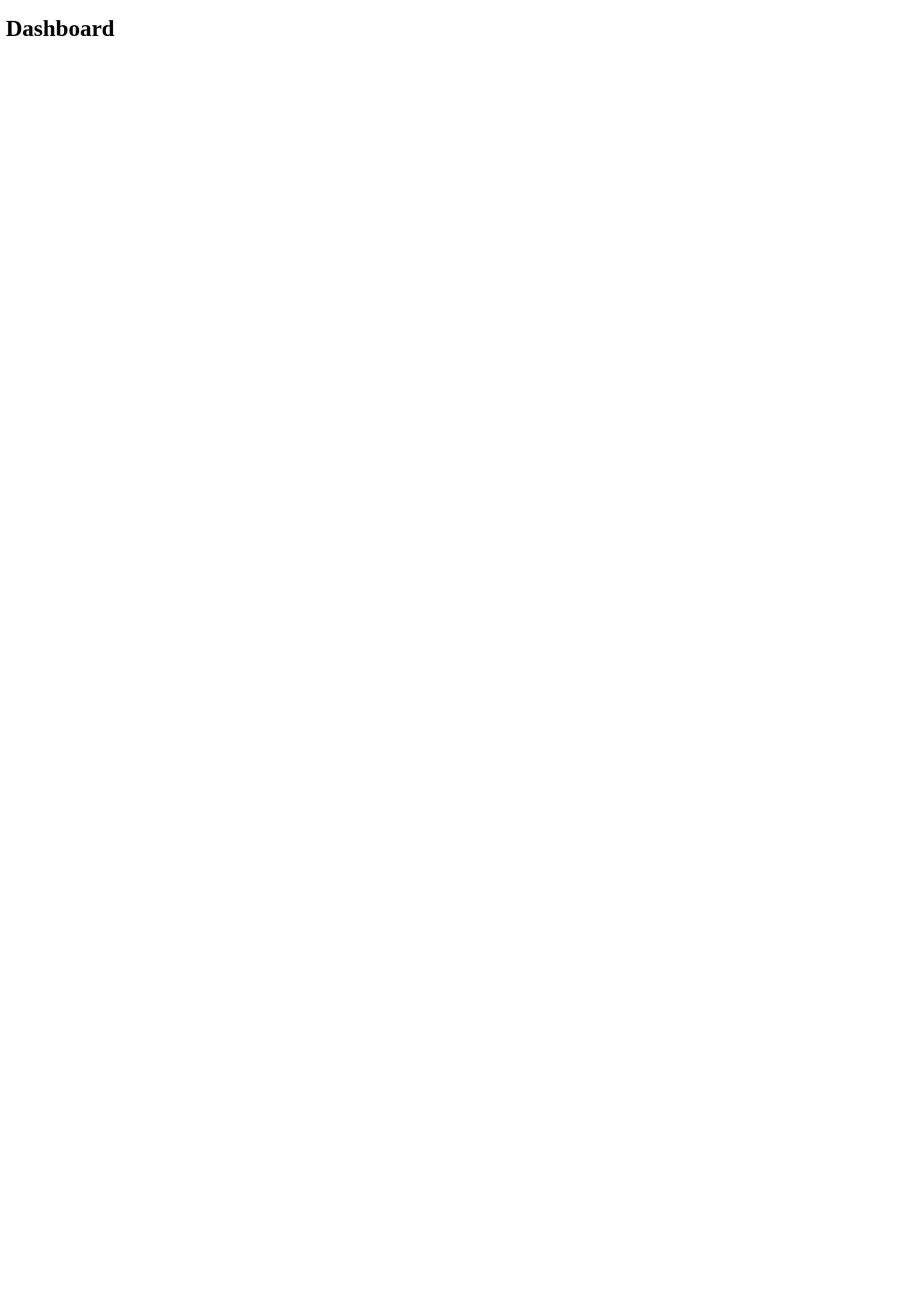
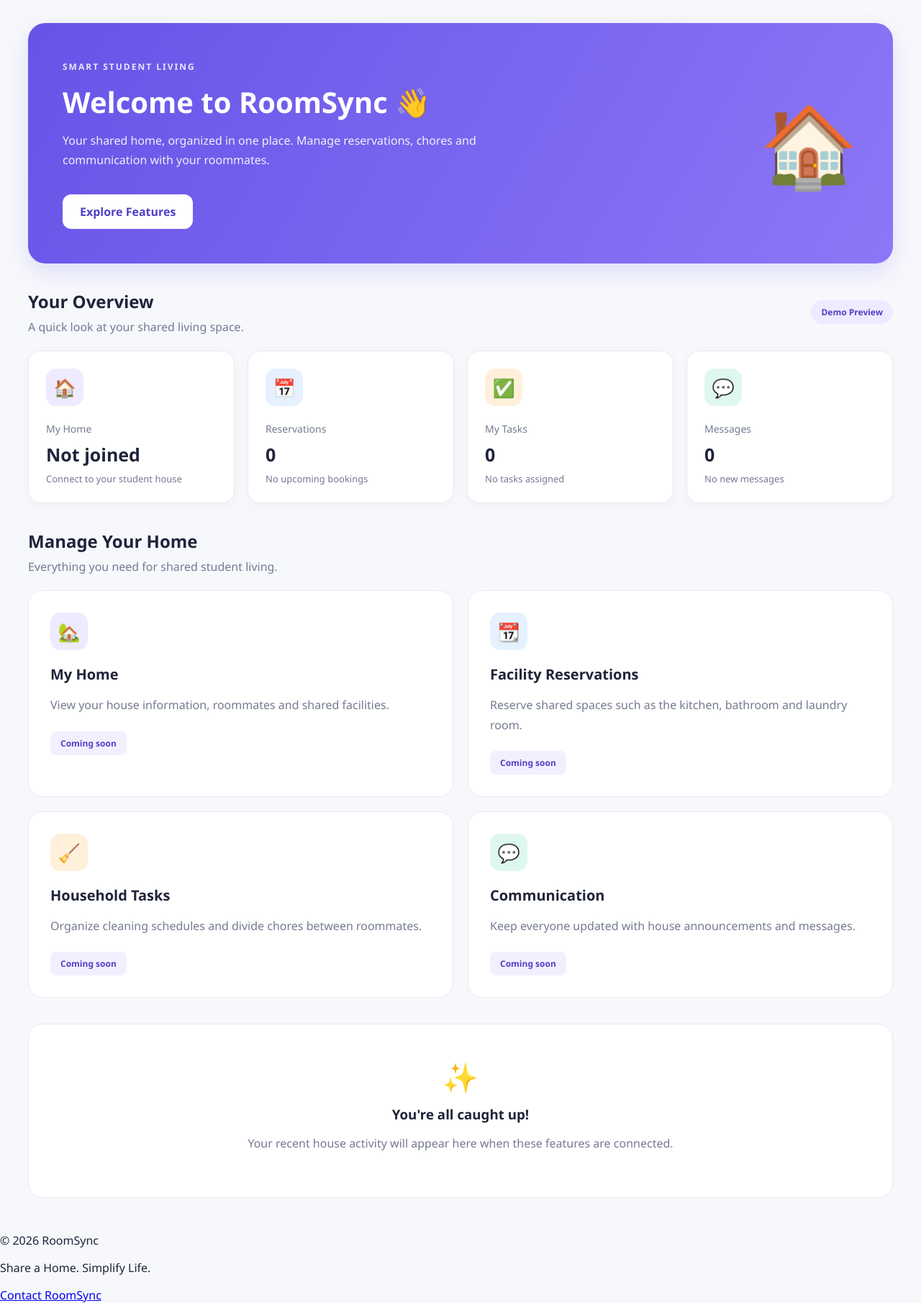
Before and after one commit to Andres-Fontys/Fontys-HousingAPP, a Flask app: page /dashboard in a window 1280 px wide. Before the commit the page is almost empty. Shown: the whole page at 72% size. Before the commit the page ends 50 px from the top, so only its background shows below. Run offline with Flask 3, Linux system fonts and the light colour scheme.

Commit message:
Improve RoomSync dashboard design

```diff
--- a/app/static/css/style.css
+++ b/app/static/css/style.css
@@ -0,0 +1,278 @@
+
+
+
+:root {
+    --primary: #6654e8;
+    --primary-dark: #5140c7;
+    --text: #20243a;
+    --muted: #747b91;
+    --background: #f7f8fc;
+    --border: #e9eaf2;
+}
+
+* {
+    box-sizing: border-box;
+}
+
+body {
+    margin: 0;
+    font-family: "Segoe UI", Arial, sans-serif;
+    background: var(--background);
+    color: var(--text);
+}
+
+.container {
+    max-width: 1250px;
+    margin: 0 auto;
+    padding: 32px 24px;
+}
+
+.dashboard {
+    display: flex;
+    flex-direction: column;
+    gap: 36px;
+}
+
+/* Welcome */
+
+.dashboard-hero {
+    background: linear-gradient(120deg, #6654e8, #8c77f6);
+    color: white;
+    border-radius: 24px;
+    padding: 48px;
+    display: flex;
+    align-items: center;
+    justify-content: space-between;
+    gap: 30px;
+    box-shadow: 0 12px 30px rgba(102, 84, 232, 0.16);
+}
+
+.hero-text {
+    max-width: 660px;
+}
+
+.eyebrow {
+    font-size: 12px;
+    font-weight: 700;
+    letter-spacing: 2px;
+    opacity: 0.85;
+}
+
+.dashboard-hero h1 {
+    font-size: clamp(28px, 4vw, 40px);
+    margin: 16px 0;
+    line-height: 1.2;
+}
+
+.dashboard-hero p {
+    font-size: 16px;
+    line-height: 1.7;
+    opacity: 0.9;
+}
+
+.hero-icon {
+    font-size: 110px;
+}
+
+.primary-btn {
+    display: inline-block;
+    margin-top: 18px;
+    padding: 13px 24px;
+    background: white;
+    color: var(--primary-dark);
+    text-decoration: none;
+    border-radius: 12px;
+    font-weight: 700;
+    transition: transform 0.2s;
+}
+
+.primary-btn:hover {
+    transform: translateY(-3px);
+}
+
+/* Sections */
+
+.section-heading {
+    display: flex;
+    justify-content: space-between;
+    align-items: center;
+    gap: 16px;
+    margin-bottom: 22px;
+}
+
+.section-heading h2 {
+    font-size: 24px;
+    margin: 0 0 8px;
+}
+
+.section-heading p {
+    color: var(--muted);
+    margin: 0;
+}
+
+.demo-badge {
+    padding: 8px 14px;
+    border-radius: 30px;
+    background: #eeeaff;
+    color: var(--primary-dark);
+    font-size: 12px;
+    font-weight: 700;
+    white-space: nowrap;
+}
+
+/* Statistics */
+
+.stats-grid {
+    display: grid;
+    grid-template-columns: repeat(4, minmax(0, 1fr));
+    gap: 18px;
+}
+
+.stat-card {
+    background: white;
+    border: 1px solid var(--border);
+    border-radius: 18px;
+    padding: 24px;
+    box-shadow: 0 4px 16px rgba(30, 35, 70, 0.03);
+}
+
+.stat-icon,
+.feature-icon {
+    width: 52px;
+    height: 52px;
+    border-radius: 14px;
+    display: flex;
+    align-items: center;
+    justify-content: center;
+    font-size: 25px;
+    margin-bottom: 20px;
+}
+
+.purple {
+    background: #eeeaff;
+}
+
+.blue {
+    background: #e5f1ff;
+}
+
+.orange {
+    background: #fff0dc;
+}
+
+.green {
+    background: #dff8ee;
+}
+
+.stat-label {
+    font-size: 14px;
+    color: var(--muted);
+}
+
+.stat-card h3 {
+    font-size: 25px;
+    margin: 8px 0;
+}
+
+.stat-card p {
+    font-size: 13px;
+    color: var(--muted);
+    margin: 0;
+}
+
+/* Feature Cards */
+
+.features-grid {
+    display: grid;
+    grid-template-columns: repeat(2, minmax(0, 1fr));
+    gap: 20px;
+}
+
+.feature-card {
+    background: white;
+    border: 1px solid var(--border);
+    border-radius: 20px;
+    padding: 30px;
+    transition: transform 0.2s, box-shadow 0.2s;
+}
+
+.feature-card:hover {
+    transform: translateY(-5px);
+    box-shadow: 0 12px 28px rgba(30, 35, 70, 0.08);
+}
+
+.feature-card h3 {
+    font-size: 20px;
+    margin: 0 0 12px;
+}
+
+.feature-card p {
+    color: var(--muted);
+    line-height: 1.7;
+    margin-bottom: 22px;
+}
+
+.feature-status {
+    display: inline-block;
+    background: #f2f0ff;
+    color: var(--primary-dark);
+    padding: 8px 14px;
+    border-radius: 8px;
+    font-size: 12px;
+    font-weight: 700;
+}
+
+/* Activity */
+
+.activity-card {
+    text-align: center;
+    background: white;
+    border: 1px solid var(--border);
+    border-radius: 20px;
+    padding: 45px 20px;
+}
+
+.activity-icon {
+    font-size: 40px;
+}
+
+.activity-card h3 {
+    margin: 12px 0;
+}
+
+.activity-card p {
+    color: var(--muted);
+    line-height: 1.6;
+}
+
+/* Responsive */
+
+@media (max-width: 900px) {
+    .stats-grid {
+        grid-template-columns: repeat(2, minmax(0, 1fr));
+    }
+}
+
+@media (max-width: 600px) {
+    .container {
+        padding: 20px 14px;
+    }
+
+    .dashboard-hero {
+        padding: 30px 24px;
+    }
+
+    .hero-icon {
+        display: none;
+    }
+
+    .stats-grid,
+    .features-grid {
+        grid-template-columns: 1fr;
+    }
+
+    .section-heading {
+        align-items: flex-start;
+        flex-direction: column;
+    }
+}
--- a/app/templates/base.html
+++ b/app/templates/base.html
@@ -1,14 +1,30 @@
+
 <!DOCTYPE html>
 <html lang="en">
 <head>
     <meta charset="UTF-8">
     <meta name="viewport" content="width=device-width, initial-scale=1.0">
-    <title>Document</title>
+
+    <title>{% block title %}RoomSync{% endblock %}</title>
+
+    <link rel="stylesheet"
+          href="{{ url_for('static', filename='css/style.css') }}">
 </head>
 <body>
 
-    {% block content %}
-    {% endblock %}
+    {% include 'navbar.html' %}
+
+    <main class="container">
+        {% block content %}{% endblock %}
+    </main>
+
+    <footer class="footer">
+        <p>© 2026 RoomSync</p>
+        <p>Share a Home. Simplify Life.</p>
+        <a href="mailto:YOUR_EMAIL@example.com">
+            Contact RoomSync
+        </a>
+    </footer>
 
 </body>
 </html>
--- a/app/templates/dashboard.html
+++ b/app/templates/dashboard.html
@@ -1,7 +1,147 @@
-{% extends 'base.html' %}
+
+{% extends "base.html" %}
+
+{% block title %}
+Dashboard | RoomSync
+{% endblock %}
 
 {% block content %}
 
-<h1>Dashboard</h1>
+<div class="dashboard">
+
+    <!-- Welcome Section -->
+    <section class="dashboard-hero">
+        <div class="hero-text">
+            <span class="eyebrow">SMART STUDENT LIVING</span>
+
+            <h1>Welcome to RoomSync 👋</h1>
+
+            <p>
+                Your shared home, organized in one place.
+                Manage reservations, chores and communication
+                with your roommates.
+            </p>
+
+            <a href="#features" class="primary-btn">
+                Explore Features
+            </a>
+        </div>
+
+        <div class="hero-icon" aria-hidden="true">
+            🏠
+        </div>
+    </section>
+
+    <!-- Overview -->
+    <section class="dashboard-section">
+        <div class="section-heading">
+            <div>
+                <h2>Your Overview</h2>
+                <p>A quick look at your shared living space.</p>
+            </div>
+            <span class="demo-badge">Demo Preview</span>
+        </div>
+
+        <div class="stats-grid">
+
+            <div class="stat-card">
+                <div class="stat-icon purple">🏠</div>
+                <span class="stat-label">My Home</span>
+                <h3>Not joined</h3>
+                <p>Connect to your student house</p>
+            </div>
+
+            <div class="stat-card">
+                <div class="stat-icon blue">📅</div>
+                <span class="stat-label">Reservations</span>
+                <h3>0</h3>
+                <p>No upcoming bookings</p>
+            </div>
+
+            <div class="stat-card">
+                <div class="stat-icon orange">✅</div>
+                <span class="stat-label">My Tasks</span>
+                <h3>0</h3>
+                <p>No tasks assigned</p>
+            </div>
+
+            <div class="stat-card">
+                <div class="stat-icon green">💬</div>
+                <span class="stat-label">Messages</span>
+                <h3>0</h3>
+                <p>No new messages</p>
+            </div>
+
+        </div>
+    </section>
+
+    <!-- Features -->
+    <section class="dashboard-section" id="features">
+
+        <div class="section-heading">
+            <div>
+                <h2>Manage Your Home</h2>
+                <p>Everything you need for shared student living.</p>
+            </div>
+        </div>
+
+        <div class="features-grid">
+
+            <article class="feature-card">
+                <div class="feature-icon purple">🏡</div>
+                <h3>My Home</h3>
+                <p>
+                    View your house information,
+                    roommates and shared facilities.
+                </p>
+                <span class="feature-status">Coming soon</span>
+            </article>
+
+            <article class="feature-card">
+                <div class="feature-icon blue">📆</div>
+                <h3>Facility Reservations</h3>
+                <p>
+                    Reserve shared spaces such as the
+                    kitchen, bathroom and laundry room.
+                </p>
+                <span class="feature-status">Coming soon</span>
+            </article>
+
+            <article class="feature-card">
+                <div class="feature-icon orange">🧹</div>
+                <h3>Household Tasks</h3>
+                <p>
+                    Organize cleaning schedules and
+                    divide chores between roommates.
+                </p>
+                <span class="feature-status">Coming soon</span>
+            </article>
+
+            <article class="feature-card">
+                <div class="feature-icon green">💬</div>
+                <h3>Communication</h3>
+                <p>
+                    Keep everyone updated with
+                    house announcements and messages.
+                </p>
+                <span class="feature-status">Coming soon</span>
+            </article>
+
+        </div>
+    </section>
+
+    <!-- Activity -->
+    <section class="dashboard-section">
+        <div class="activity-card">
+            <div class="activity-icon">✨</div>
+            <h3>You're all caught up!</h3>
+            <p>
+                Your recent house activity will appear
+                here when these features are connected.
+            </p>
+        </div>
+    </section>
+
+</div>
 
 {% endblock %}
```
